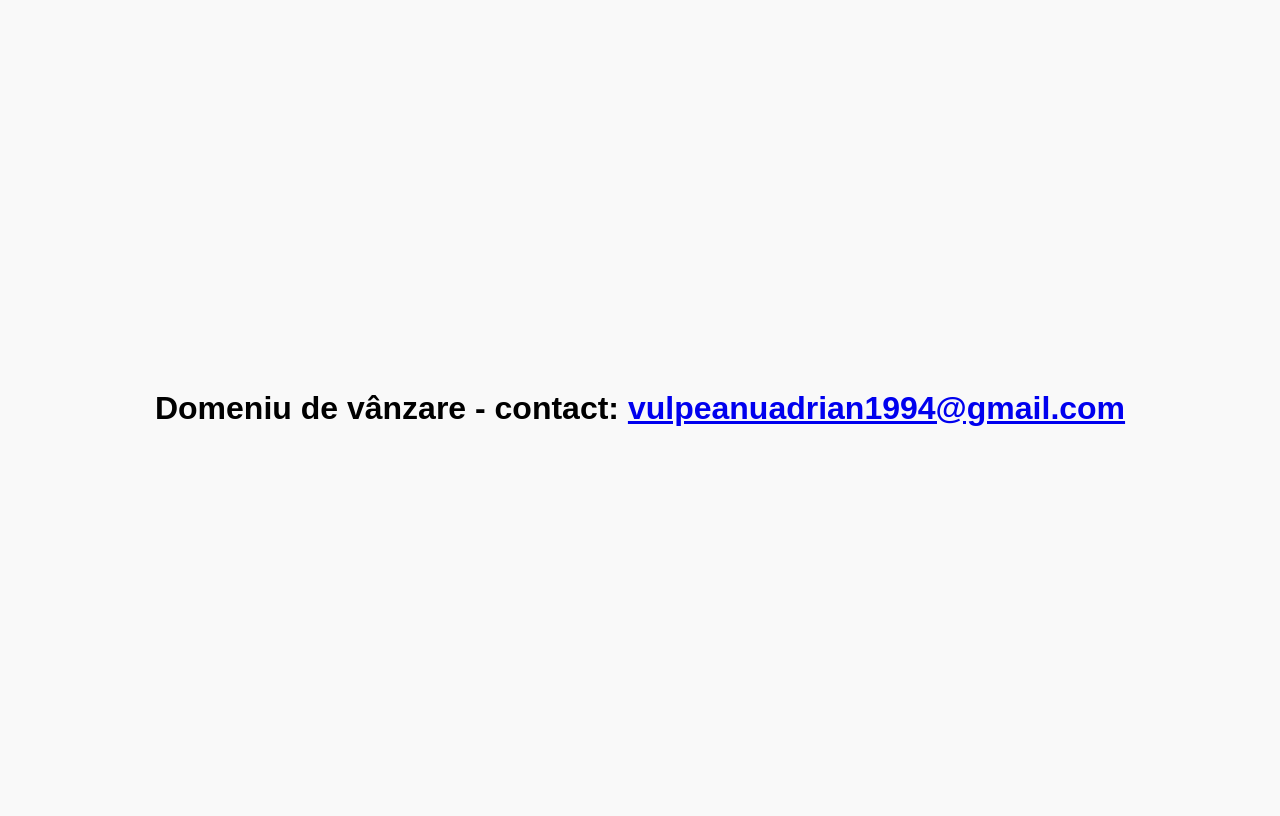
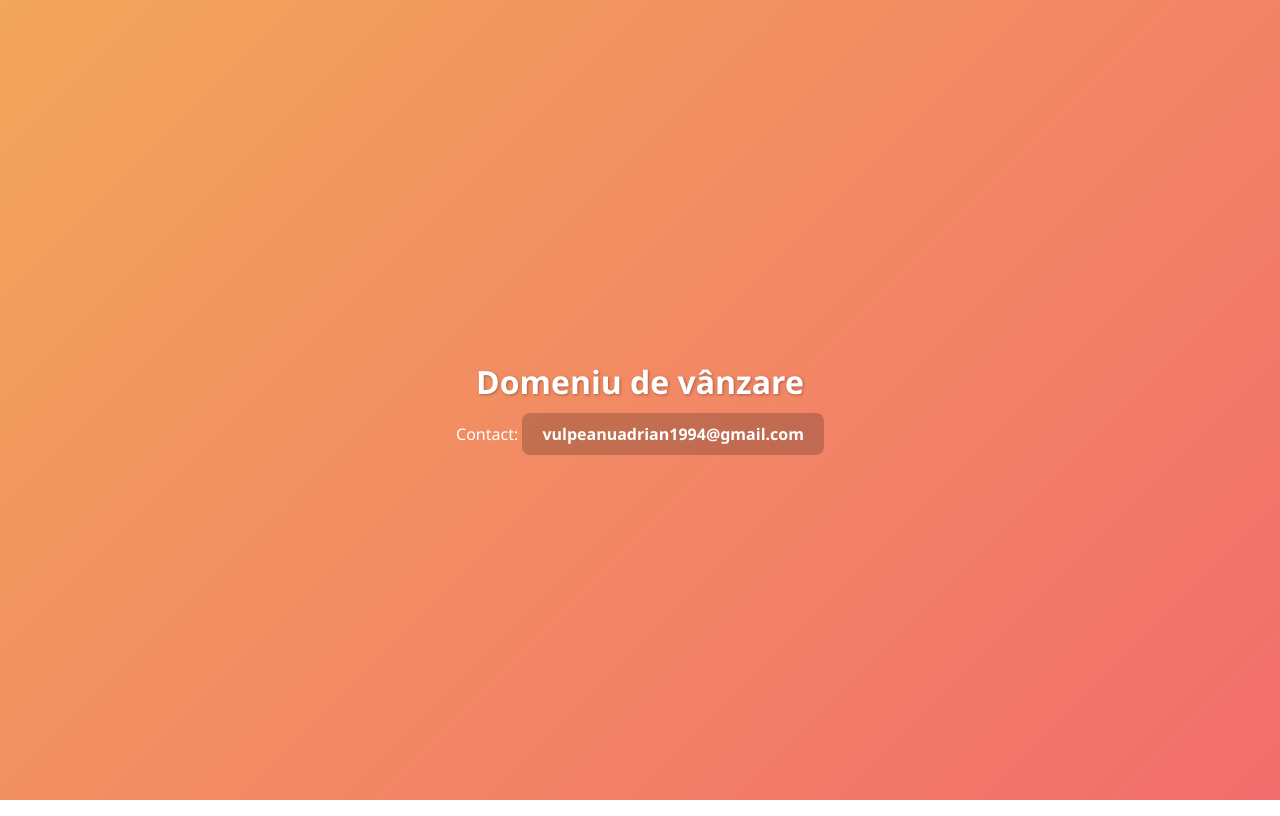
Before and after one commit to VulpeanuAdrian/deploy_web, a plain HTML site: page index.html in a window 1280 px wide. Drawn offline with Linux system fonts and the light colour scheme.

Commit message:
add template files

```diff
--- a/index.html
+++ b/index.html
@@ -2,9 +2,43 @@
 <html lang="ro">
 <head>
   <meta charset="UTF-8">
-  <title>FreeCash.ro - Domeniu de vânzare</title>
+  <meta name="viewport" content="width=device-width, initial-scale=1.0">
+  <title>FreeCash.ro – Domeniu de vânzare</title>
+  <style>
+    body {
+      margin: 0;
+      font-family: 'Segoe UI', Tahoma, Geneva, Verdana, sans-serif;
+      display: flex;
+      justify-content: center;
+      align-items: center;
+      height: 100vh;
+      background: linear-gradient(135deg, #f2a65a, #f26d6d);
+      color: white;
+      text-align: center;
+    }
+    h1 {
+      font-size: 2rem;
+      margin-bottom: 20px;
+      text-shadow: 1px 1px 3px rgba(0,0,0,0.3);
+    }
+    a {
+      color: #fff;
+      background-color: rgba(0,0,0,0.2);
+      padding: 10px 20px;
+      border-radius: 8px;
+      text-decoration: none;
+      font-weight: bold;
+      transition: background 0.3s;
+    }
+    a:hover {
+      background-color: rgba(0,0,0,0.4);
+    }
+  </style>
 </head>
-<body style="display:flex;justify-content:center;align-items:center;height:100vh;font-family:sans-serif;background:#f9f9f9;">
-  <h1>Domeniu de vânzare - contact: <a href="mailto:vulpeanuadrian1994@gmail.com">vulpeanuadrian1994@gmail.com</a></h1>
+<body>
+  <div>
+    <h1>Domeniu de vânzare</h1>
+    <p>Contact: <a href="mailto:vulpeanuadrian1994@gmail.com">vulpeanuadrian1994@gmail.com</a></p>
+  </div>
 </body>
 </html>
```
